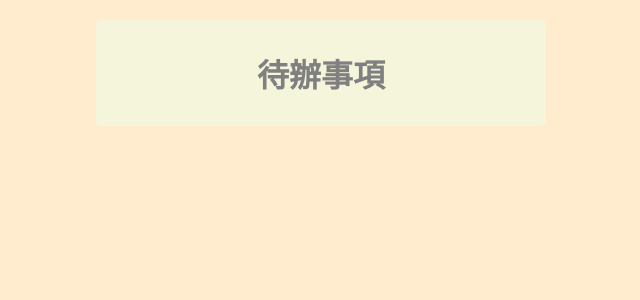
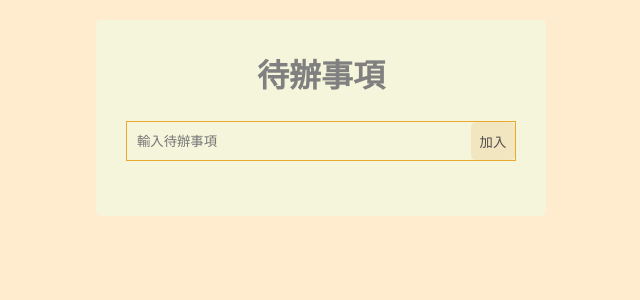
Before and after one commit to yoyo6140/react-work-ToDoList-01, a React (Vite) app: page / in a window 1280 px wide. Shown: the top 300 px of the page, without its empty margins (319-959 px from the left). Built offline with nearby package versions, Linux system fonts and the light colour scheme; the HTML template or start-up script is replaced by a standard one.

Commit message:
設計輸入框的架構

```diff
--- a/src/App.css
+++ b/src/App.css
@@ -21,3 +21,32 @@
   margin-top: 20px;
   text-align: center;
 }
+
+/* 輸入框 */
+.create-form{
+  height: 40px;
+  width: 100%;
+  margin: 25px 0px;
+  border: 1px solid rgb(234, 168, 45);
+  display: flex;
+}
+.create-form > input {
+  outline: none;
+  border: none;
+  background: none;
+  color: white;
+  width: 100%;
+  height: 100%;
+  padding-left: 10px;
+
+}
+
+.create-form > button {
+  border: none;
+  background-color:rgba(234, 196, 126, 0.3);
+  color: rgb(80, 76, 76);
+  width: 50px;
+  height: 100%;
+  border-radius: 5px;
+  cursor: pointer;
+}
--- /dev/null
+++ b/src/components/CreateForm.jsx
@@ -0,0 +1,10 @@
+function CreateForm() {
+  return (
+    <form className="create-form">
+      <input type="text" placeholder="輸入待辦事項" />
+      <button type="submit">加入</button>
+    </form>
+  );
+}
+
+export default CreateForm;
--- a/src/components/TodoWrapper.jsx
+++ b/src/components/TodoWrapper.jsx
@@ -1,9 +1,12 @@
+import CreateForm from "./CreateForm";
+
 function TodoWrapper() {
-    return (
+  return (
     <div className="wrapper">
-        <h1>待辦事項</h1>
+      <h1>待辦事項</h1>
+      <CreateForm></CreateForm>
     </div>
-    )
+  );
 }
 
-export default TodoWrapper
+export default TodoWrapper;
```
